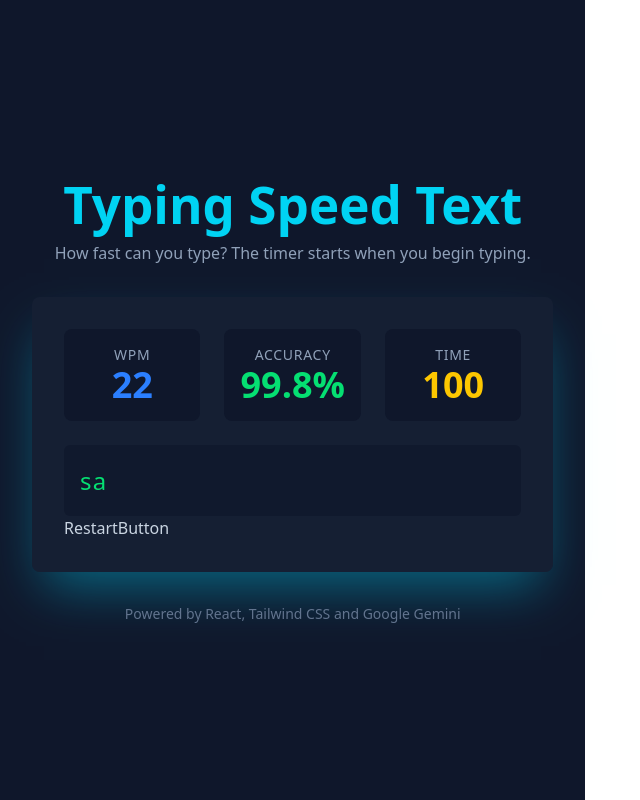
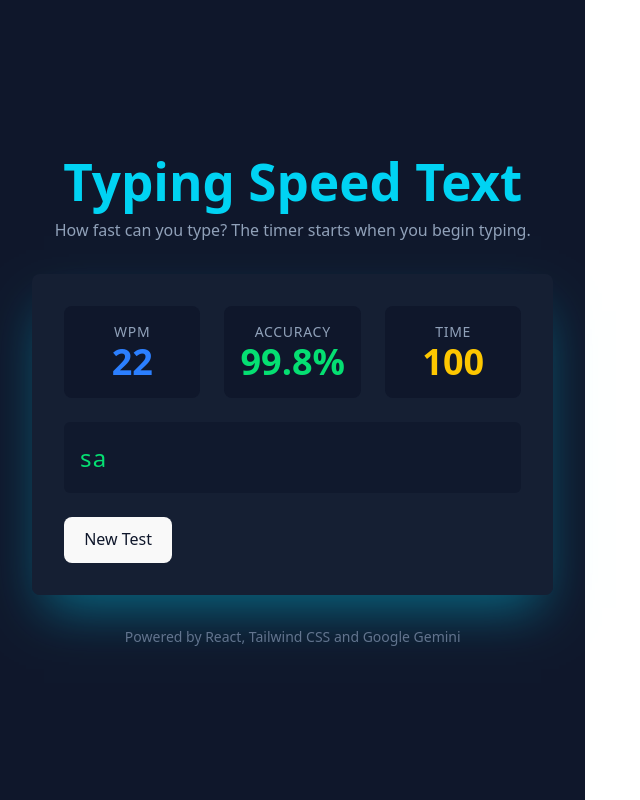
Before and after one commit to sainath-666/Typing_Speed_Test, a React (Vite) app: page / in a window 1280 px wide. Shown: the whole page, without its empty margins (0-640 px from the left). Built offline with nearby package versions, Linux system fonts and the light colour scheme.

Commit message:
added restart button

```diff
--- a/src/components/RestartButton.jsx
+++ b/src/components/RestartButton.jsx
@@ -1,9 +1,15 @@
-import React from 'react'
+import React from 'react';
 
-function RestartButton() {
+const RestartButton = ({ onClick, disabled }) => {
   return (
-    <div>RestartButton</div>
-  )
-}
+    <button
+      onClick={onClick}
+      disabled={disabled}
+      className="mt-6 px-6 py-3 bg-cyan-500 text-slate-900 font-bold text-lg rounded-md hover:bg-cyan-400 focus:outline-none focus:ring-4 focus:ring-cyan-500/50 transition-all duration-300 ease-in-out disabled:bg-slate-600 disabled:cursor-not-allowed transform hover:scale-105 active:scale-100"
+    >
+      {disabled ? 'Loading...' : 'New Test'}
+    </button>
+  );
+};
 
-export default RestartButton
+export default RestartButton;
```
